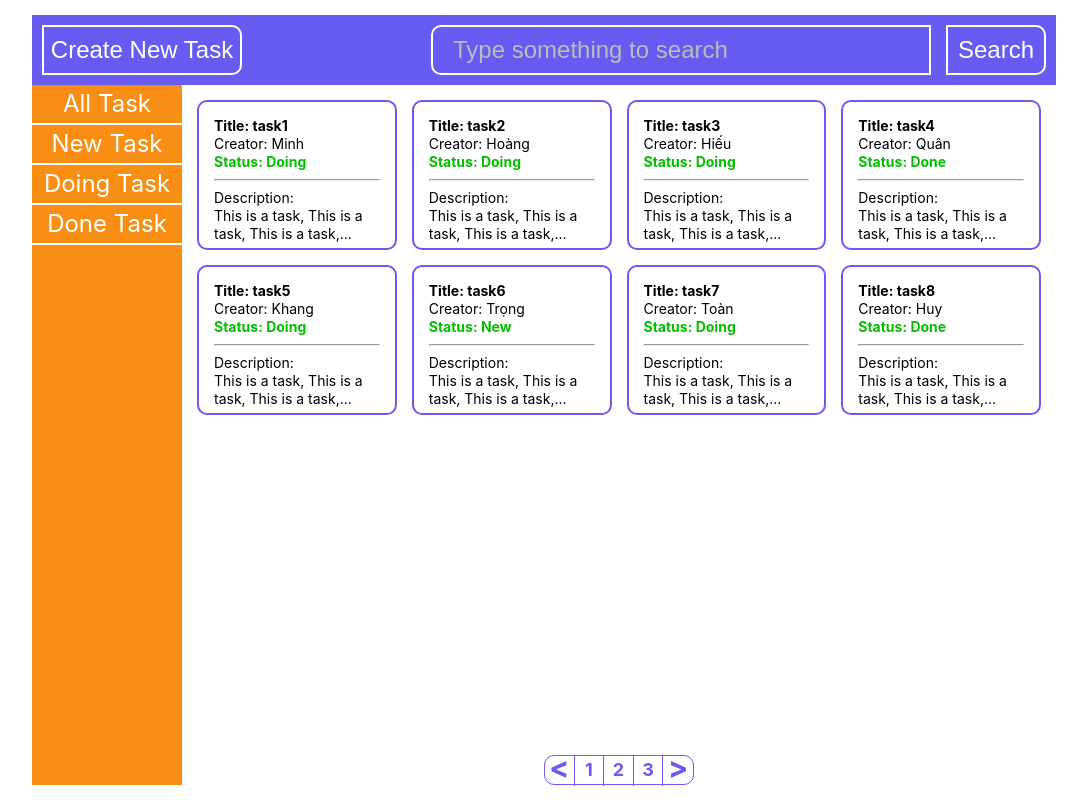
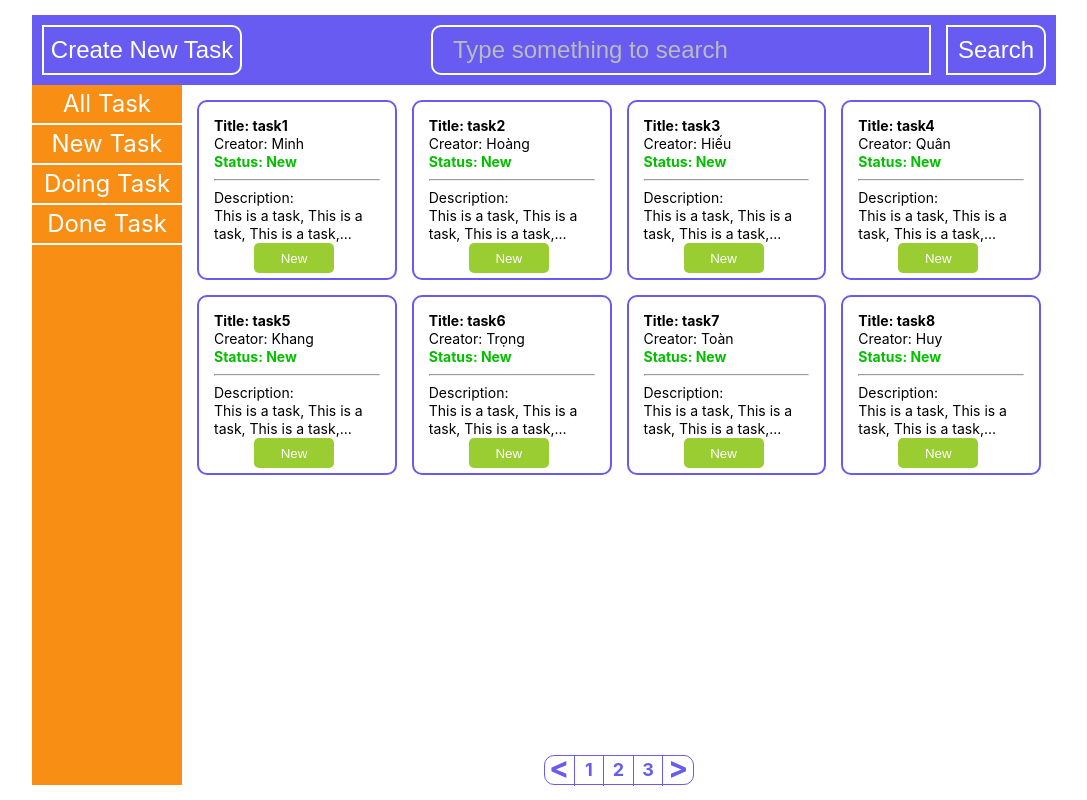
Before and after one commit to minhthanhhuynh99/learn-react-js, a React (Create React App) app in the folder todo-app/: page / in a window 1280 px wide. Shown: the whole page, without its empty margins (96-1183 px from the left). Built offline with nearby package versions, Linux system fonts and the light colour scheme.

Commit message:
custom todoItem

```diff
--- a/todo-app/src/components/TodoItem.jsx
+++ b/todo-app/src/components/TodoItem.jsx
@@ -1,11 +1,29 @@
 import React from 'react';
+import { useState } from 'react';
 import PropTypes from 'prop-types';
+import { STATUS } from '../constants'
 TodoItem.propTypes = {
 
 };
 
 function TodoItem(props) {
-    const {title, creator, status ,description} = props
+    const {title, creator,description} = props
+    const [status, setStatus] = useState(STATUS.NEW)
+
+    const handleSubmit = () =>{
+        switch (status) {
+         case STATUS.NEW:
+           setStatus(STATUS.DOING);
+
+           break;
+           case STATUS.DOING:
+             setStatus(STATUS.DONE);
+             break;
+         default :
+         setStatus(STATUS.NEW)
+           break;
+        }
+     }
 
     return (
         <div className='containerItem'>
@@ -16,6 +34,14 @@ function TodoItem(props) {
             <p className='containerItem__description'>Description: </p>
             <p>{description}</p>
 
+           <div>
+           <button
+                onClick={handleSubmit}
+                value={status}
+                >
+                  {status}
+            </button>
+           </div>
         </div>
     );
 }
--- a/todo-app/src/styles/index.css
+++ b/todo-app/src/styles/index.css
@@ -10,7 +10,7 @@
 
 .containerItem {
     width: calc(25% - 75px/ 4);
-    height: 150px;
+    height: 180px;
     border-radius: 10px;
     border: 2px solid var(--primary);
     padding: 15px;
@@ -37,3 +37,13 @@
     -webkit-line-clamp: 2;
     -webkit-box-orient:  vertical;
 }
+
+.containerItem  button {
+    width: 80px;
+    height: 30px;
+    background-color: yellowgreen;
+    color: white;
+    margin-left: 40px;
+    border: none;
+    border-radius: 5px;
+}
```
